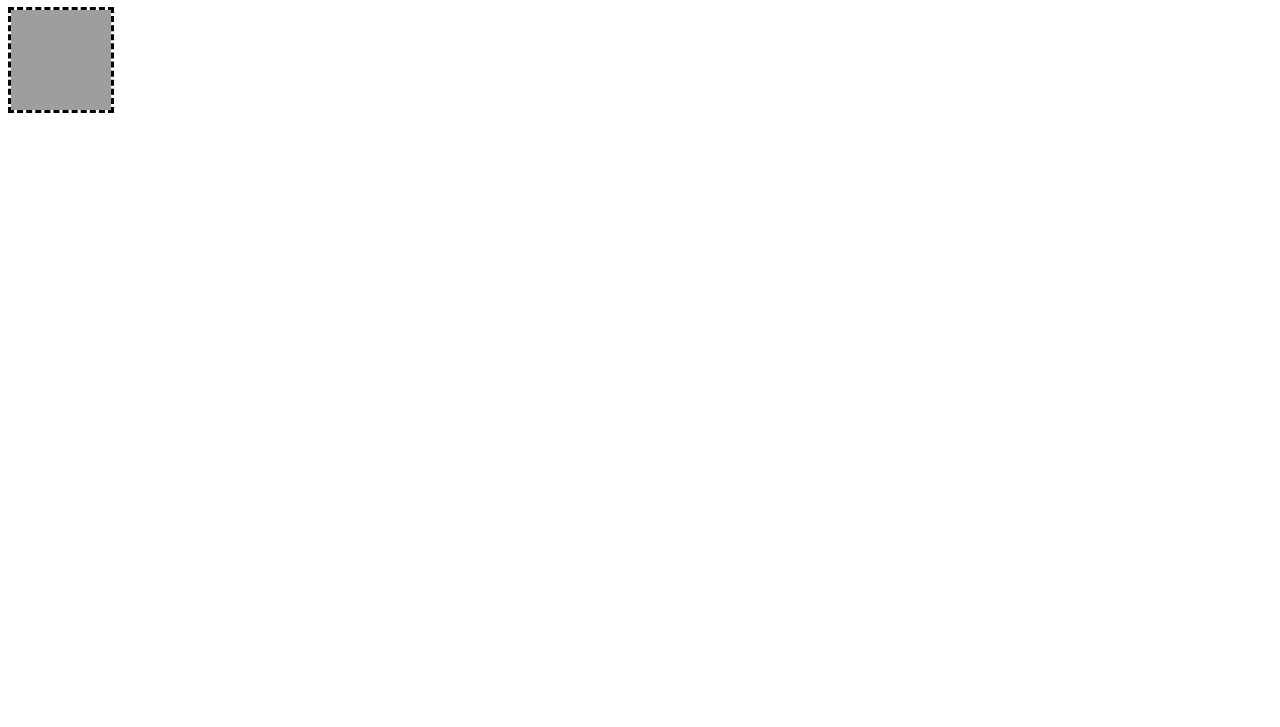
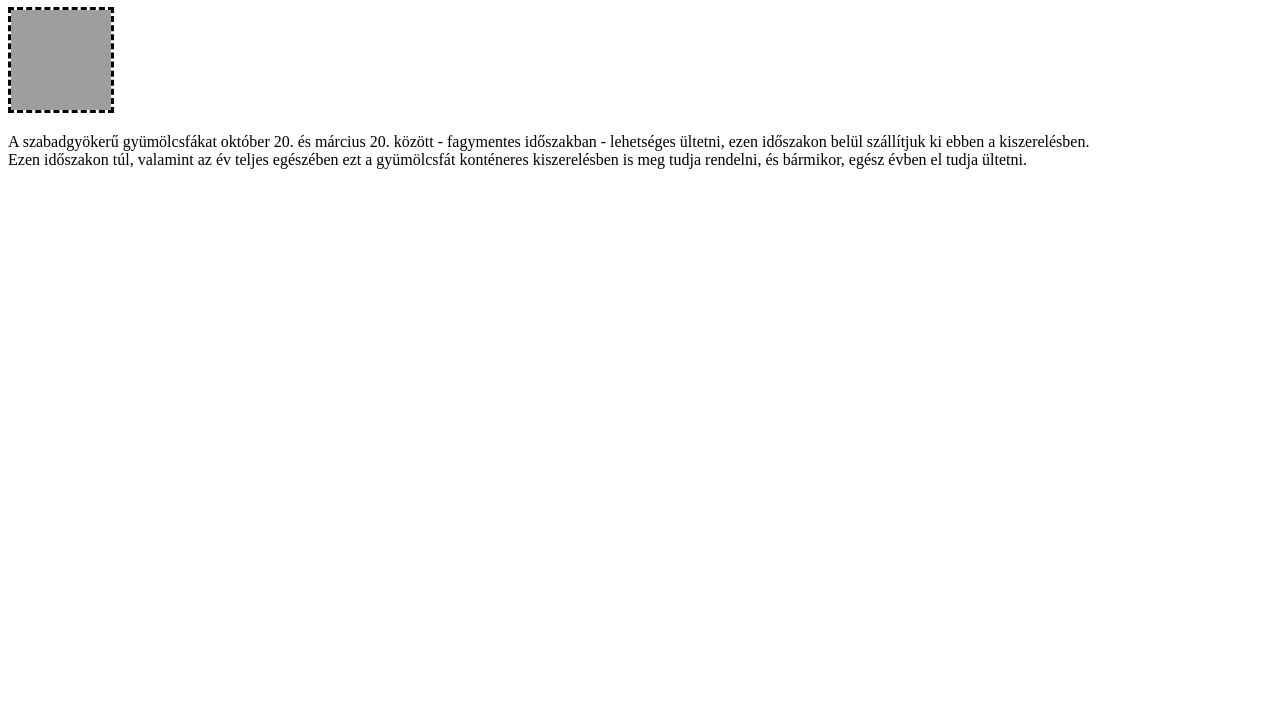
Before and after one commit to NalhiSzabolcs/ALMA2, a plain HTML site: page index.html in a window 1280 px wide. Shown: the part 73-800 px from the top of the page. Drawn offline with Linux system fonts and the light colour scheme; grey boxes are pictures that could not be loaded.

Commit message:
leírás

```diff
--- a/index.html
+++ b/index.html
@@ -11,6 +11,7 @@
  <h1>az Alma</h1>
 
  <a href="https://www.megyeriszabolcskerteszete.hu/malus_domestica_idared_alma_rendelese" target="_blank"><img src="https://chefmarket.hu/public/upload/product_image/9623/9623160/21403/49999304.jpg" alt="egy gyönyhörű ahlma"></a>
+ <p>A szabadgyökerű gyümölcsfákat október 20. és március 20. között - fagymentes időszakban - lehetséges ültetni, ezen időszakon belül szállítjuk ki ebben a kiszerelésben. <br> Ezen időszakon túl, valamint az év teljes egészében ezt a gyümölcsfát konténeres kiszerelésben is meg tudja rendelni, és bármikor, egész évben el tudja ültetni.</p>
 
 </body>
 </html>
```
